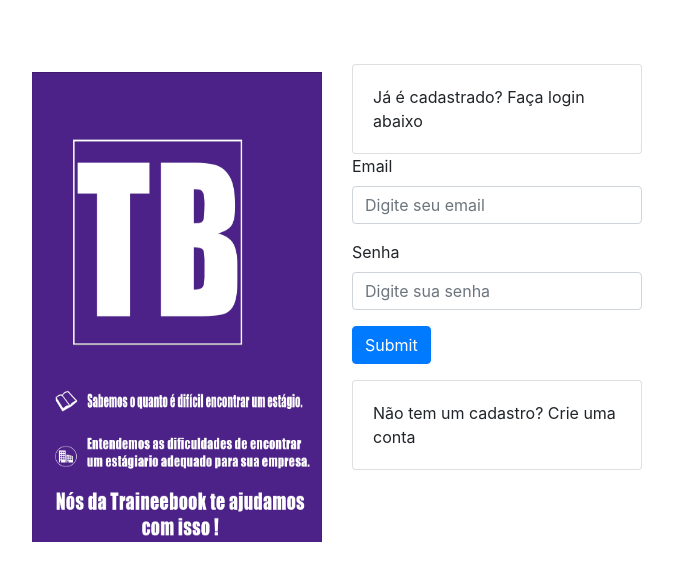
After one commit to DenisDk9/traineebook, a PHP site: page /index2.php in a window 1280 px wide. The commit adds this page. Shown: the top 581 px of the page, without its empty margins (303-976 px from the left). Run offline with PHP 8.4, Linux system fonts and the light colour scheme.

Commit message:
Login bonito

```diff
--- a/css/style2.css
+++ b/css/style2.css
@@ -1,5 +1,6 @@
 .backgMenu{
 	background-color: #452784;
+
 }
 .logo-traineebook{
 
--- /dev/null
+++ b/index2.php
@@ -0,0 +1,60 @@
+<!DOCTYPE html>
+<html>
+    <head>
+        <meta charset="utf-8" />
+        <meta name="viewport" content="width=device-width, initial-scale=1, shrink-to-fit=no">
+
+        <!-- Bootstrap CSS -->
+        <link rel="stylesheet" href="https://stackpath.bootstrapcdn.com/bootstrap/4.1.3/css/bootstrap.min.css"
+        integrity="sha384-MCw98/SFnGE8fJT3GXwEOngsV7Zt27NXFoaoApmYm81iuXoPkFOJwJ8ERdknLPMO" crossorigin="anonymous">
+
+        <!--CSS-->
+        <link rel="stylesheet" type="text/css" href="css/style2.css">
+
+        <title>Traineebook</title>
+
+    </head>
+    <body >
+        <div class="container-fluid">
+            <div class="row justify-content-md-center">
+                <div class="col col-lg-3">
+                    <br><br><br>
+                    <img src="images/bm.png"  alt="logo"  width="100% px" height="100%" >
+                </div>
+                <!--Login e formulario de cadastro(Consertar esses brs depois)-->
+                <div class="col col-lg-3">
+                    <br><br>
+                    <div class="card mt-3">
+                        <div class="card-body">
+                        Já é cadastrado? Faça login abaixo
+                        </div>
+                    </div>
+                    <form>
+                        <div class="form-group">
+                            <label for="exampleInputEmail1">Email</label>
+                            <input type="email" class="form-control" id="exampleInputEmail1" aria-describedby="emailHelp" placeholder="Digite seu email">
+                            <small id="emailHelp" class="form-text text-muted"></small>
+                        </div>
+                        <div class="form-group">
+                            <label for="exampleInputPassword1">Senha</label>
+                            <input type="password" class="form-control" id="exampleInputPassword1" placeholder="Digite sua senha">
+                        </div>
+                        <div class="form-group form-check">
+                            <!--<input type="checkbox" class="form-check-input" id="exampleCheck1">
+                            <label class="form-check-label" for="exampleCheck1">Check me out</label>-->
+                        </div>
+                        <button type="submit" class="btn btn-primary">Submit</button>
+                    </form>
+
+                     <div class="card mt-3">
+                        <div class="card-body">
+                        Não tem um cadastro? Crie uma conta
+                        </div>
+                    </div>
+
+                </div>
+            </div>
+        </div>
+
+    </body>
+</html>
```
Also changed, not shown: images/bm.png (added).
